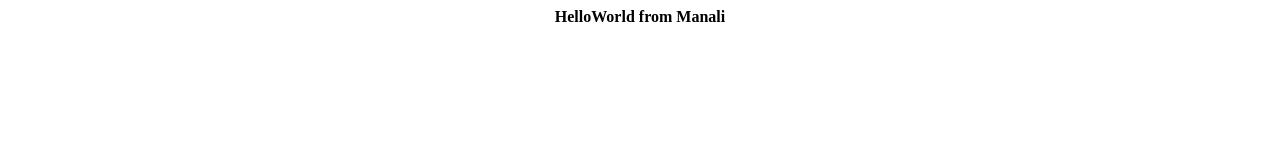
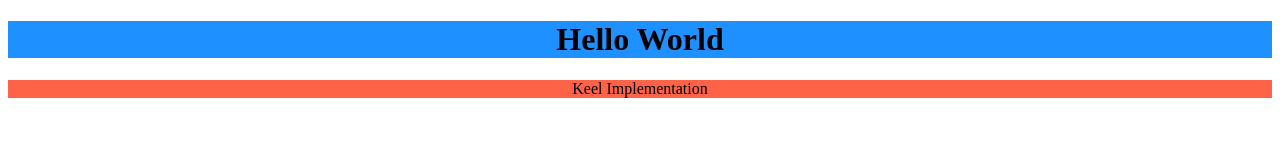
Before and after one commit to suraj401/keel-push-workflow, a plain HTML site: page index.html in a window 1280 px wide. Drawn offline with Linux system fonts and the light colour scheme.

Commit message:
keel changes

```diff
--- a/index.html
+++ b/index.html
@@ -1,12 +1,11 @@
 <!DOCTYPE html>
 <html>
-<head>
-<meta name="viewport" content="width=device-width, initial-scale=1">
-<title> Html Page </title>
-</head>
 <body>
-    <form>
-        <center><b>HelloWorld from Manali</b></center>
-    </form>
+
+<h1 style="background-color:DodgerBlue;text-align: center;">Hello World</h1>
+
+<p style="background-color:Tomato;text-align: center;">
+Keel Implementation</p>
+
 </body>
 </html>
```
